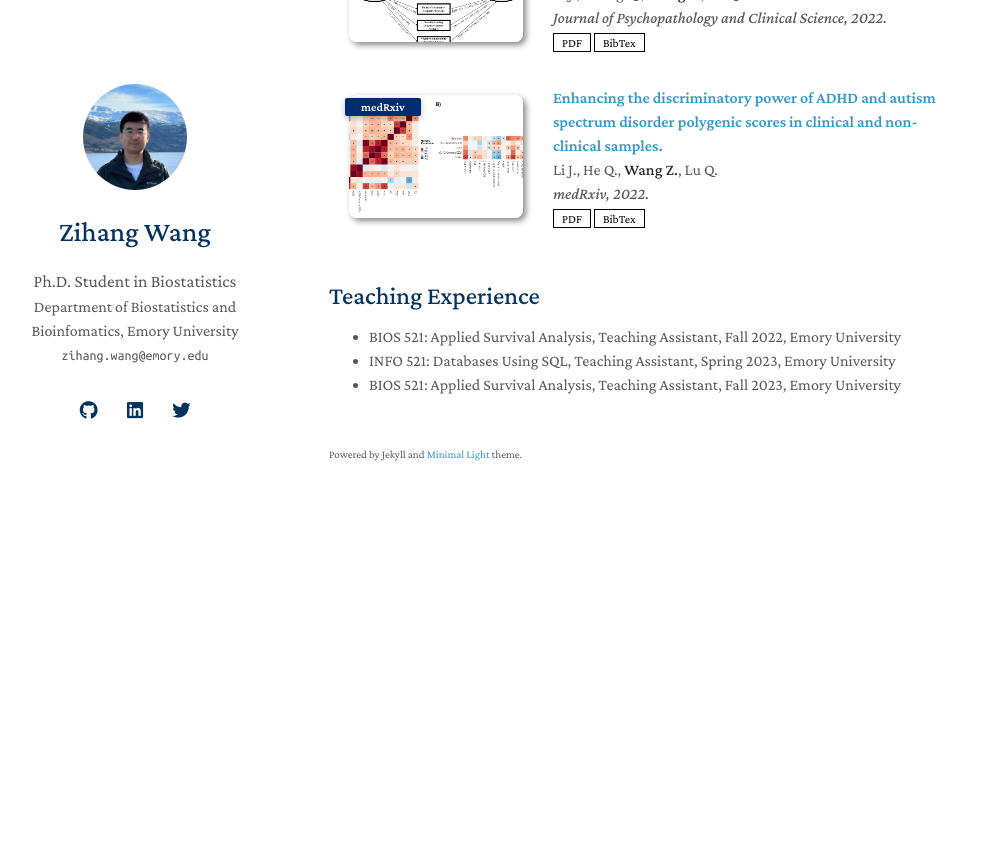
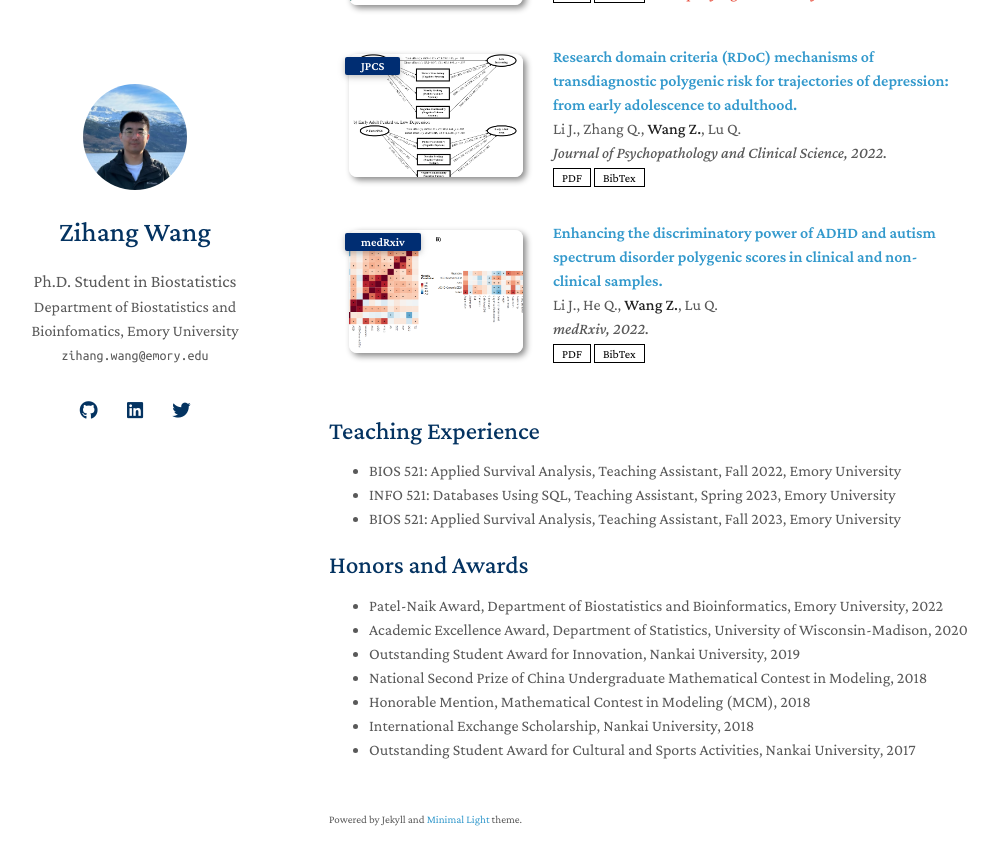
Before and after one commit to imzihangwang/imzihangwang.github.io, a Jekyll site: the page built from index.md, in a window 1280 px wide and 900 px high, scrolled down 950 px. Shown: the top 865 px of the window, without its empty margins (141-1139 px from the left). Built offline with Jekyll 4.4.1, drawn with Linux system fonts in a browser that asks for light colours; nearby versions of some CDN libraries; a style sheet for code colours, icons or effects is not loaded; our own code applies the rules of GitHub Pages for plain Markdown files; before the commit the page ends 1485 px from its top, so only the background shows below that; some of the changed text lies outside the part shown.

Commit message:
Update index.md

```diff
--- a/index.md
+++ b/index.md
@@ -22,15 +22,11 @@ My name in Chinese is 王子航.
 - **Causal Inference:** high-dimensional mediation, semiparametric inference, targeted maximum likelihood estimation (TMLE)
 - **Statistical Genetics:** multi-trait analysis, genomic structural equation modeling (GSEM), genetic nurture
 
-<!--
 ## News
 
-- **[Feb. 2020]** Our paper about incremental learning is accepted to CVPR 2020.
-- **[Feb. 2020]** We will host the ACM Multimedia Asia 2020 conference in Singapore!
-- **[Sept. 2019]** Our paper about few-shot learning is accepted to NeurIPS 2019.
-- **[Mar. 2019]** Our paper about few-shot learning is accepted to CVPR 2019.
-
--->
+- **[Aug. 2023]** Oral presentation at Joint Statistical Meetings (JSM), Toronto, Canada
+- **[May. 2023]** Poster presentation at Statistical Methods in Imaging (SMI), Minneapolis, MN
+- **[Nov. 2022]** Oral presentation at Center for Biomedical Imaging Statistics (CBIS), Atlanta, GA
 
 {% include_relative _includes/publications.md %}
 
@@ -39,6 +35,15 @@ My name in Chinese is 王子航.
 - INFO 521: Databases Using SQL, Teaching Assistant, Spring 2023, Emory University
 - BIOS 521: Applied Survival Analysis, Teaching Assistant, Fall 2023, Emory University
 
+## Honors and Awards
+- Patel-Naik Award, Department of Biostatistics and Bioinformatics, Emory University, 2022
+- Academic Excellence Award, Department of Statistics, University of Wisconsin-Madison, 2020
+- Outstanding Student Award for Innovation, Nankai University, 2019
+- National Second Prize of China Undergraduate Mathematical Contest in Modeling, 2018
+- Honorable Mention, Mathematical Contest in Modeling (MCM), 2018
+- International Exchange Scholarship, Nankai University, 2018
+- Outstanding Student Award for Cultural and Sports Activities, Nankai University, 2017
+
 <!--
 {% include_relative _includes/services.md %}
 -->
```
